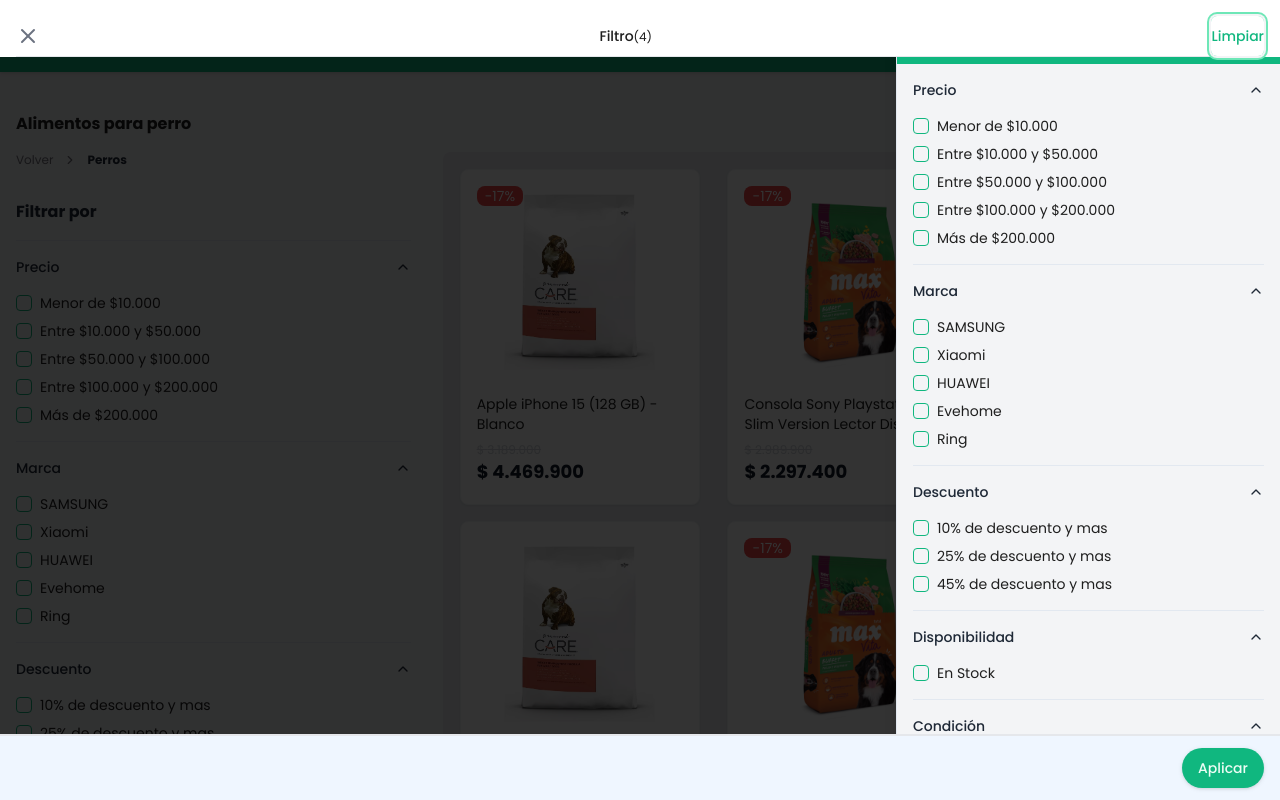
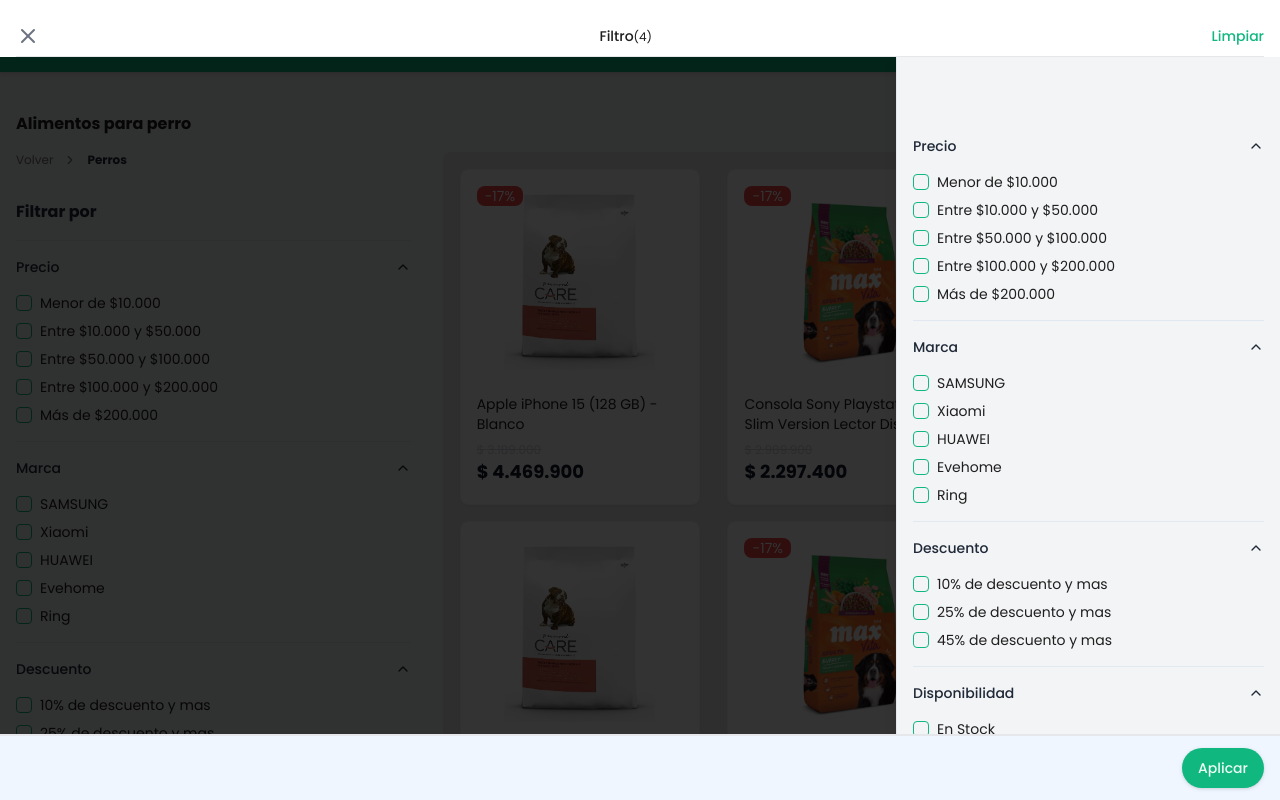
Before and after one commit to samirjabib/storefront-inu, a Next.js app: page /1/seller/1 in a window 1280 px wide. Both pictures are taken after a click on the icon 1204 px from the left and 36 px from the top of the page. Shown: the top 800 px of the page. Built offline with nearby package versions, Linux system fonts and the light colour scheme.

Commit message:
work on styles sidebar

```diff
--- a/src/components/common/ui/sheet.tsx
+++ b/src/components/common/ui/sheet.tsx
@@ -3,7 +3,7 @@
 import * as React from 'react';
 import * as SheetPrimitive from '@radix-ui/react-dialog';
 import { cva, type VariantProps } from 'class-variance-authority';
-import { X } from 'lucide-react';
+import { Dog, X } from 'lucide-react';
 
 import { cn } from '@/lib/utils';
 
@@ -64,14 +64,17 @@
       className={cn(sheetVariants({ side }), className)}
       {...props}
     >
-      {children}
-      <div className="bg-primary absolute top-0 left-0 w-full flex items-center justify-between p-5">
-        <h2 className="text-sm text-primary-foreground font-bold">Inu</h2>
-        <SheetPrimitive.Close className="rounded-sm opacity-70 ring-offset-background transition-opacity hover:opacity-100 focus:outline-none focus:ring-2 focus:ring-ring focus:ring-offset-2 disabled:pointer-events-none data-[state=open]:bg-secondary">
+      <div className="bg-primary w-full flex items-center justify-between p-4">
+        <h2 className="text-sm text-primary-foreground font-bold flex flex-row items-center gap-x-1">
+          <Dog className="text-primary-foreground" />
+          Inu
+        </h2>
+        <SheetPrimitive.Close className="rounded-sm ring-offset-background transition-opacity hover:opacity-100 focus:outline-none focus:ring-2 focus:ring-ring focus:ring-offset-2 disabled:pointer-events-none data-[state=open]:bg-secondary">
           <X className="h-6 w-6 text-primary-foreground" />
           <span className="sr-only">Close</span>
         </SheetPrimitive.Close>
       </div>
+      {children}
     </SheetPrimitive.Content>
   </SheetPortal>
 ));
--- a/src/components/layout/header/side-menu/side-bar-category-tree-accordion.tsx
+++ b/src/components/layout/header/side-menu/side-bar-category-tree-accordion.tsx
@@ -1,6 +1,8 @@
 'use client';
+import LocalizedClientLink from '@/components/common/localized-client-link/localized-client-link';
 import { ProductCategoryWithChildren } from '@/lib/types/global';
 import { cn } from '@/lib/utils';
+import { ChevronRight } from 'lucide-react';
 
 interface SideBarCategoryTreeAccordionProps {
   category: ProductCategoryWithChildren;
@@ -26,24 +28,25 @@
   };
 
   return (
-    <div key={category.id} className="ml-3">
+    <div key={category.id} className="border-b py-4">
       {hasChildren ? (
         <div
           onClick={handleCategoryClick}
-          className={cn(
-            'capitalize text-sm text-primary-foreground/80 cursor-pointer'
-          )}
+          className={cn('flex flex-row items-center justify-between')}
         >
-          {category.name}
+          <h3 className="capitalize text-sm text-primary-foreground/80 cursor-pointer">
+            {category.name}
+          </h3>
+          <ChevronRight className="text-black/60" />
         </div>
       ) : (
-        <a
+        <LocalizedClientLink
           href={currentPath}
           className="capitalize text-sm text-primary-foreground/80"
           data-testid="category-link"
         >
           {category.name}
-        </a>
+        </LocalizedClientLink>
       )}
     </div>
   );
--- a/src/components/layout/header/side-menu/side-menu-navigation.tsx
+++ b/src/components/layout/header/side-menu/side-menu-navigation.tsx
@@ -1,48 +1,33 @@
 'use client';
-// Importar los módulos necesarios
 import React, { useState, useEffect } from 'react';
-import { getCategories } from '@/lib/actions/categories';
 import SideBarCategoryTreeAccordion from './side-bar-category-tree-accordion';
 import { ProductCategoryWithChildren } from '@/lib/types/global';
 
-// Definir el componente
 const SideMenuNavigation = ({
   product_categories,
 }: {
   product_categories: ProductCategoryWithChildren[];
 }) => {
-  // Definir los tipos de estado
   const [categories, setCategories] = useState<ProductCategoryWithChildren[]>(
     []
   );
-
   const [currentCategory, setCurrentCategory] =
     useState<ProductCategoryWithChildren | null>(null);
-  const [loading, setLoading] = useState<boolean>(true);
 
-  // Cargar las categorías al montar el componente
   useEffect(() => {
-    const fetchCategories = async () => {
     setCategories(product_categories);
-      setLoading(false);
-    };
+  }, [product_categories]);
 
-    fetchCategories();
-  }, []);
-
-  // Función para manejar la selección de una categoría
   const handleSelectCategory = (category: ProductCategoryWithChildren) => {
     setCurrentCategory(category);
   };
 
-  // Determinar qué categorías mostrar en el sidebar
   const categoriesToDisplay = currentCategory
     ? currentCategory.category_children
     : categories;
 
   return (
     <div>
-      {loading && <p>Loading categories...</p>}
       {currentCategory && (
         <button
           onClick={() => setCurrentCategory(null)}
@@ -51,8 +36,8 @@
           Volver
         </button>
       )}
-      {categoriesToDisplay && categoriesToDisplay.length > 0
-        ? categoriesToDisplay.map((category) => (
+      {categoriesToDisplay && categoriesToDisplay.length > 0 ? (
+        categoriesToDisplay.map((category) => (
           <SideBarCategoryTreeAccordion
             key={category.id}
             category={category}
@@ -60,7 +45,9 @@
             onSelectCategory={handleSelectCategory}
           />
         ))
-        : !loading && <p>No hay categorías disponibles.</p>}
+      ) : (
+        <p>No hay categorías disponibles.</p>
+      )}
     </div>
   );
 };
--- a/src/components/layout/header/side-menu/side-menu.tsx
+++ b/src/components/layout/header/side-menu/side-menu.tsx
@@ -20,7 +20,7 @@
         </h3>
       </SheetTrigger>
       <SheetContent side={'left'} className="bg-neutral-100 p-0 m-0">
-        <div className="pt-20">{children}</div>
+        <div className="px-4">{children}</div>
         <SideMenuHeader />
       </SheetContent>
     </Sheet>
```
Lines whose indentation alone changed are shown as unchanged.
